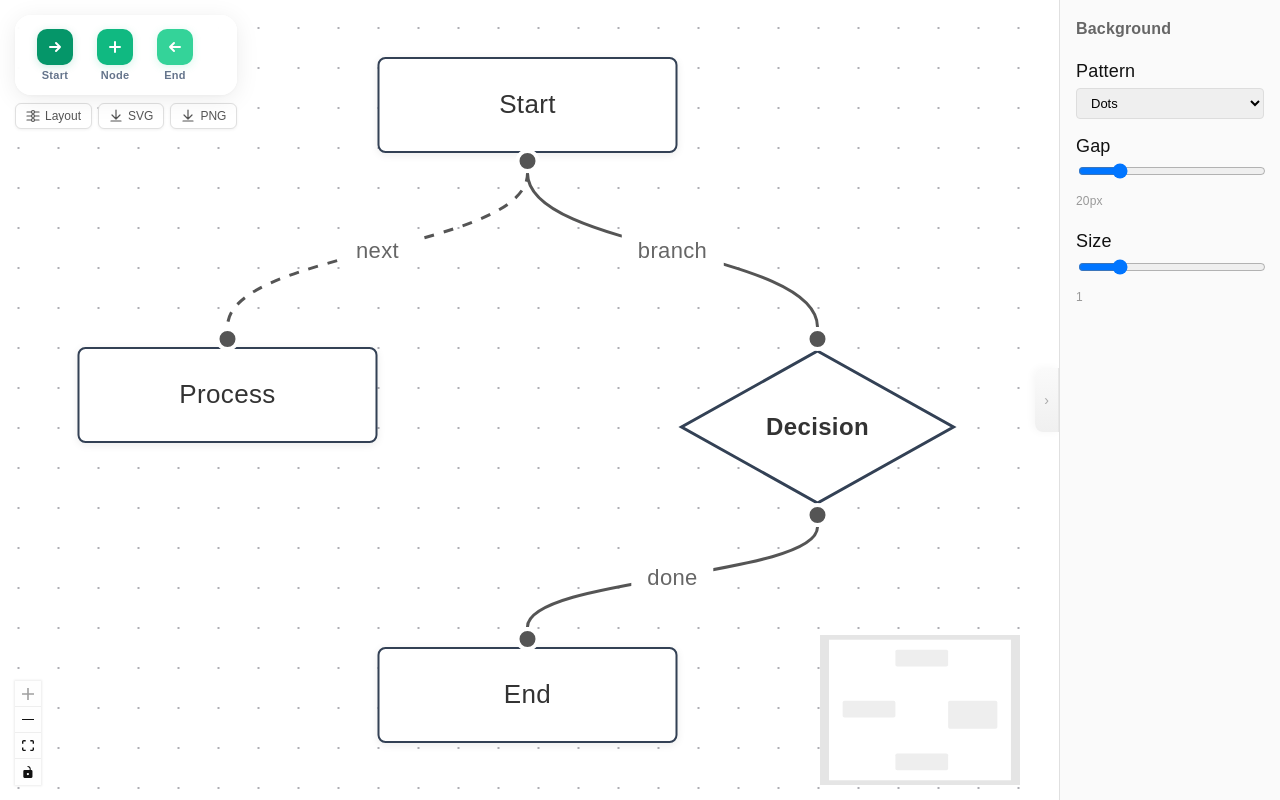
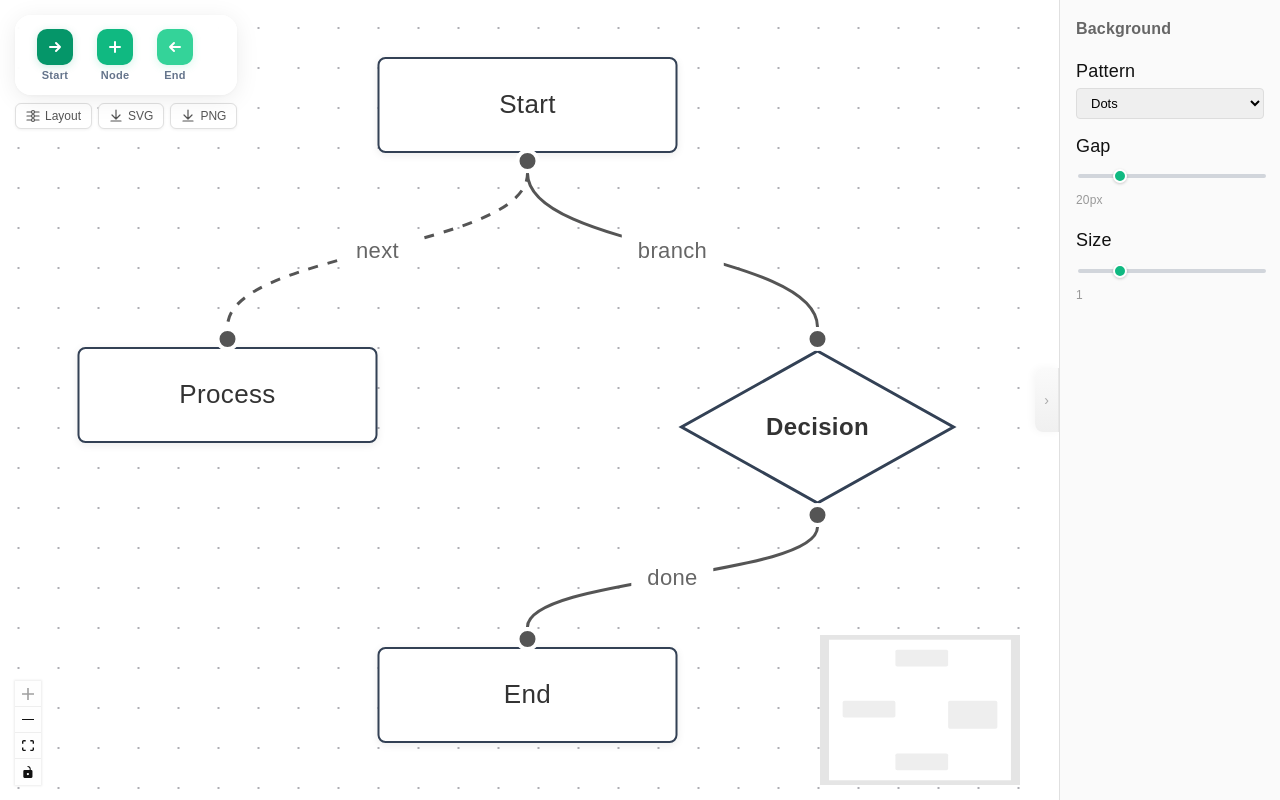
Before and after one commit to Emsoro/Underflow, a React (Vite) app in the folder src/front/: page / in a window 1280 px wide. Built offline with nearby package versions, Linux system fonts and the light colour scheme.

Commit message:
style: green theme for range sliders, selects, checkboxes, focus states

```diff
--- a/src/front/src/index.css
+++ b/src/front/src/index.css
@@ -28,6 +28,53 @@ body,
   padding: 0 !important;
   border-radius: 0 !important;
 }
+
+input[type="range"] {
+  -webkit-appearance: none;
+  appearance: none;
+  height: 4px;
+  background: #d1d5db;
+  border-radius: 2px;
+  outline: none;
+}
+input[type="range"]::-webkit-slider-thumb {
+  -webkit-appearance: none;
+  appearance: none;
+  width: 14px;
+  height: 14px;
+  border-radius: 50%;
+  background: #10b981;
+  cursor: pointer;
+  border: 2px solid #fff;
+  box-shadow: 0 1px 3px rgba(0,0,0,0.2);
+}
+input[type="range"]::-moz-range-thumb {
+  width: 14px;
+  height: 14px;
+  border-radius: 50%;
+  background: #10b981;
+  cursor: pointer;
+  border: 2px solid #fff;
+  box-shadow: 0 1px 3px rgba(0,0,0,0.2);
+}
+
+select:focus,
+input[type="text"]:focus,
+input:not([type]):focus {
+  border-color: #10b981 !important;
+  outline: none;
+  box-shadow: 0 0 0 2px rgba(16, 185, 129, 0.2);
+}
+
+select {
+  cursor: pointer;
+}
+
+input[type="checkbox"] {
+  accent-color: #10b981;
+  cursor: pointer;
+}
+
 :root {
   --text: #6b6375;
   --text-h: #08060d;
```
